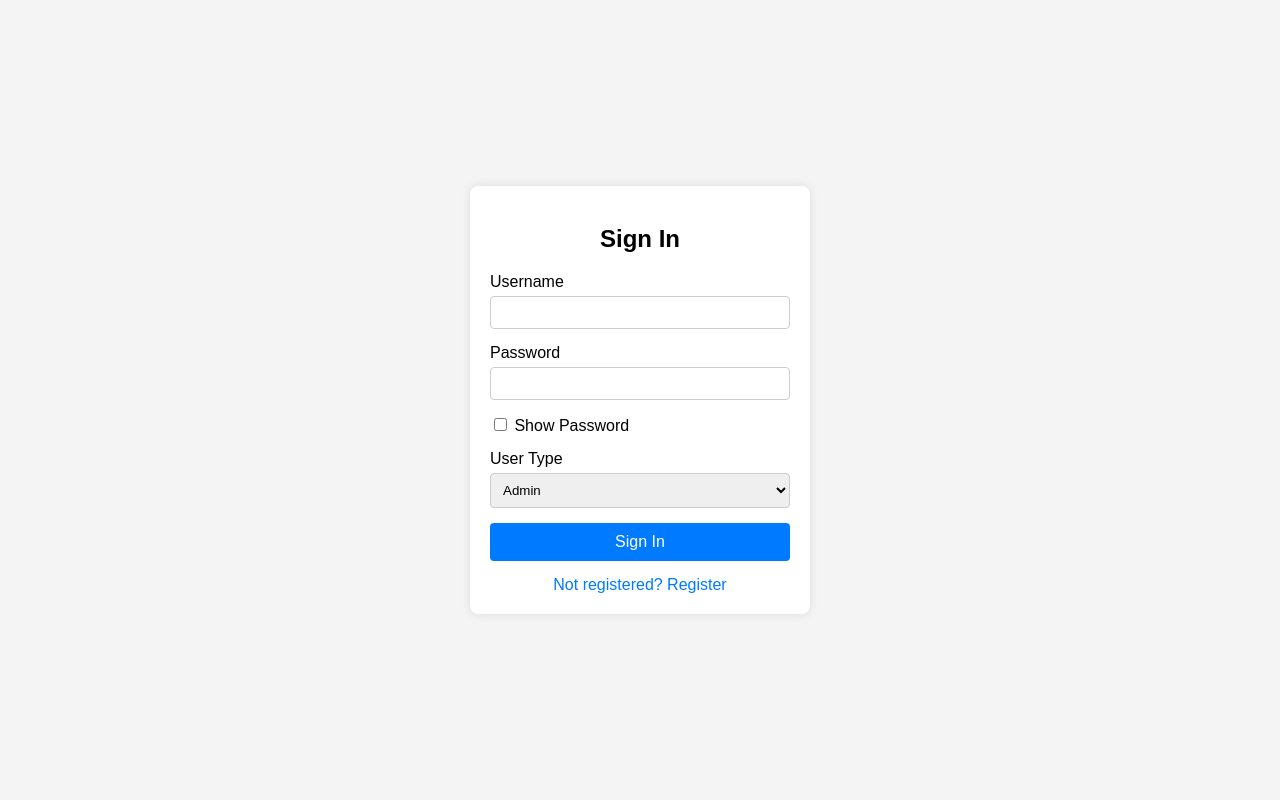
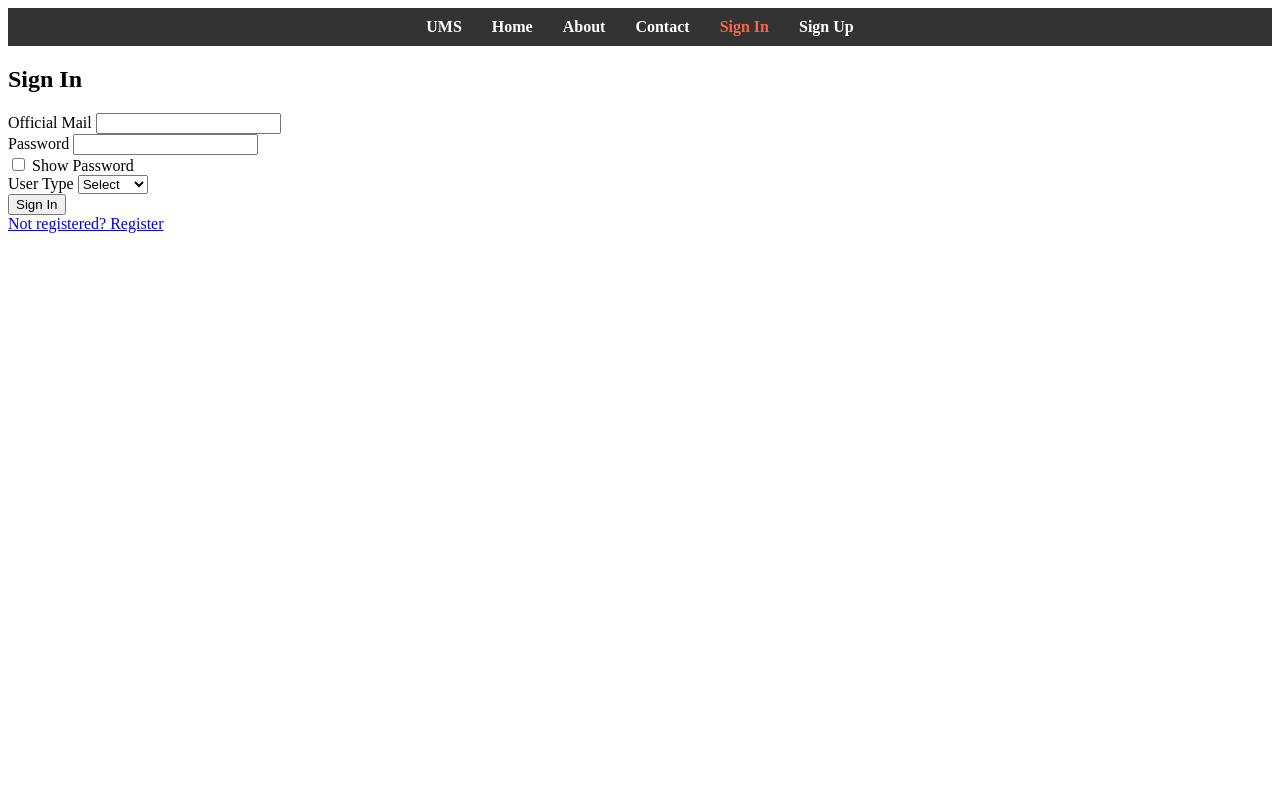
Before and after one commit to miyasajid19/University-Management-System, a Flask app: template templates/SignIn.html in a window 1280 px wide. Run offline with Flask 3, Linux system fonts and the light colour scheme; the template is opened without the code that fills it, so the values that code supplies are empty.

Commit message:
Login page

```diff
--- a/templates/SignIn.html
+++ b/templates/SignIn.html
@@ -1,91 +1,35 @@
 <!DOCTYPE html>
 <html lang="en">
+
 <head>
     <meta charset="UTF-8">
     <meta name="viewport" content="width=device-width, initial-scale=1.0">
+    <link rel="stylesheet" href="{{ url_for('static', filename='css/nav_style.css') }}">
+    <link rel="stylesheet" href="{{ url_for('static', filename='css/signin_style.css') }}">
     <title>Sign In</title>
-    <style>
-        body {
-            font-family: Arial, sans-serif;
-            background-color: #f4f4f4;
-            display: flex;
-            justify-content: center;
-            align-items: center;
-            height: 100vh;
-            margin: 0;
-        }
+</head>
 
-        .container {
-            background-color: #fff;
-            padding: 20px;
-            border-radius: 8px;
-            box-shadow: 0 0 10px rgba(0, 0, 0, 0.1);
-            width: 300px;
-            text-align: center;
-        }
-
-        h2 {
-            margin-bottom: 20px;
-        }
-
-        .form-group {
-            margin-bottom: 15px;
-            text-align: left;
-        }
-
-        label {
-            display: block;
-            margin-bottom: 5px;
-        }
-
-        input[type="text"],
-        input[type="password"],
-        select {
-            width: 100%;
-            padding: 8px;
-            box-sizing: border-box;
-            border: 1px solid #ccc;
-            border-radius: 4px;
-        }
-
-        button {
-            width: 100%;
-            padding: 10px;
-            background-color: #007bff;
-            border: none;
-            border-radius: 4px;
-            color: #fff;
-            font-size: 16px;
-            cursor: pointer;
-        }
-
-        button:hover {
-            background-color: #0056b3;
-        }
-
-        .register-link {
-            margin-top: 15px;
-            display: block;
-            color: #007bff;
-            text-decoration: none;
-        }
-
-        .register-link:hover {
-            text-decoration: underline;
-        }
-    </style>
-</head>
 <body>
+    <nav class="nav">
+        <ul>
+            <li><a href="/">UMS</a></li>
+            <li><a href="/">Home</a></li>
+            <li><a href="#">About</a></li>
+            <li><a href="#">Contact</a></li>
+            <li><a href="/signin" class="active">Sign In</a></li>
+            <li><a href="/signup">Sign Up</a></li>
+        </ul>
+    </nav>
     <div class="container">
         <h2>Sign In</h2>
         <form>
             <div class="form-group">
-                <label for="username">Username</label>
-                <input type="text" id="username" name="username" required>
+                <label for="username">Official Mail</label>
+                <input type="text" id="email" name="email">
             </div>
             <div class="form-group">
                 <label for="password">Password</label>
-                <input type="password" id="password" name="password" required>
+                <input type="password" id="password" name="password">
             </div>
             <div class="form-group">
                 <input type="checkbox" id="show-password"> Show Password
@@ -93,14 +37,18 @@
             <div class="form-group">
                 <label for="user-type">User Type</label>
                 <select id="user-type" name="user-type" required>
+                    <option value="" selected disabled>Select</option>
                     <option value="admin">Admin</option>
                     <option value="student">Student</option>
                     <option value="teacher">Teacher</option>
                 </select>
             </div>
             <button type="submit">Sign In</button>
+        </form>
+        <a href="/register" class="register-link">Not registered? Register</a>
+    </div>
     <script>
-    document.getElementById('show-password').addEventListener('change', function() {
+        document.getElementById('show-password').addEventListener('change', function () {
             var passwordField = document.getElementById('password');
             if (this.checked) {
                 passwordField.type = 'text';
@@ -110,7 +58,5 @@
         });
     </script>
 </body>
-</html> <a href="/register" class="register-link">Not registered? Register</a>
-    </div>
-</body>
+
 </html>
```
Lines whose indentation alone changed are shown as unchanged.
